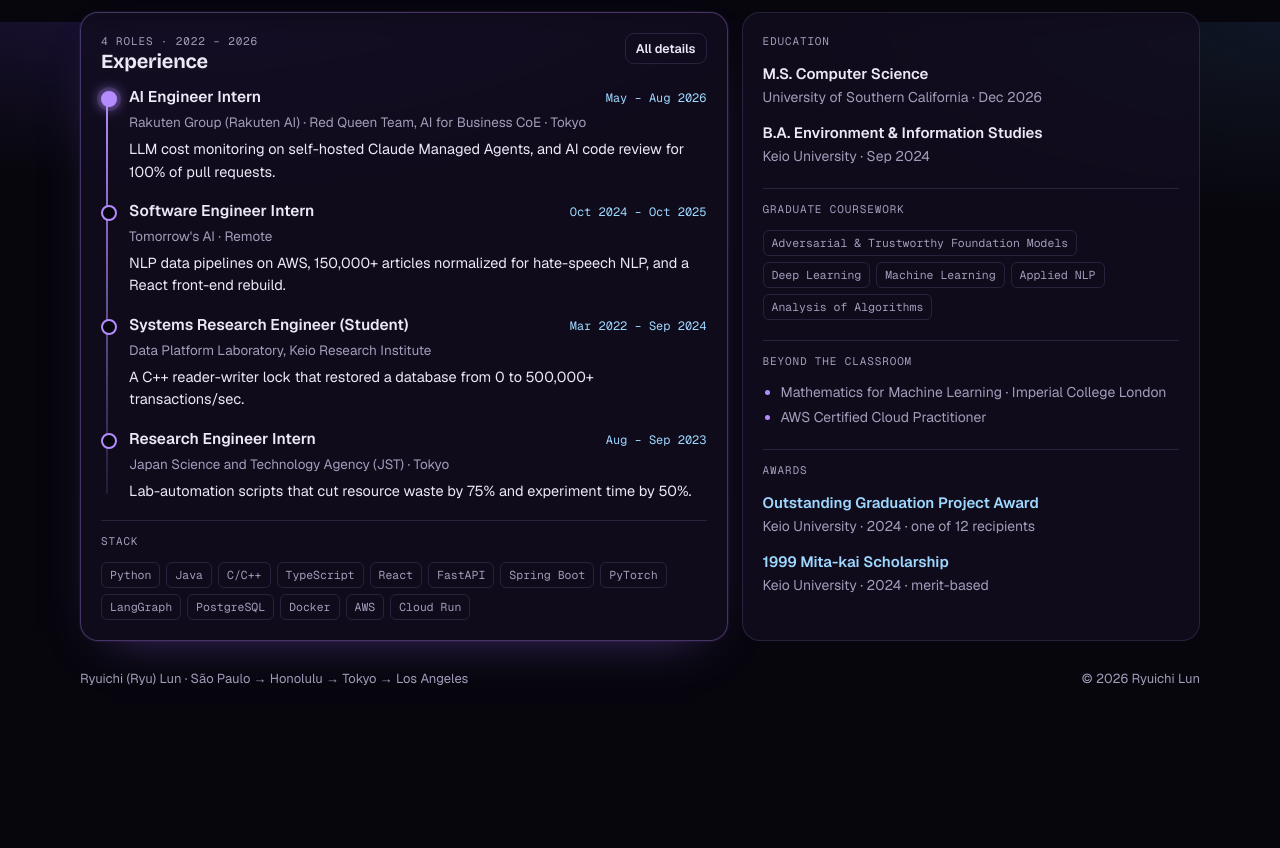
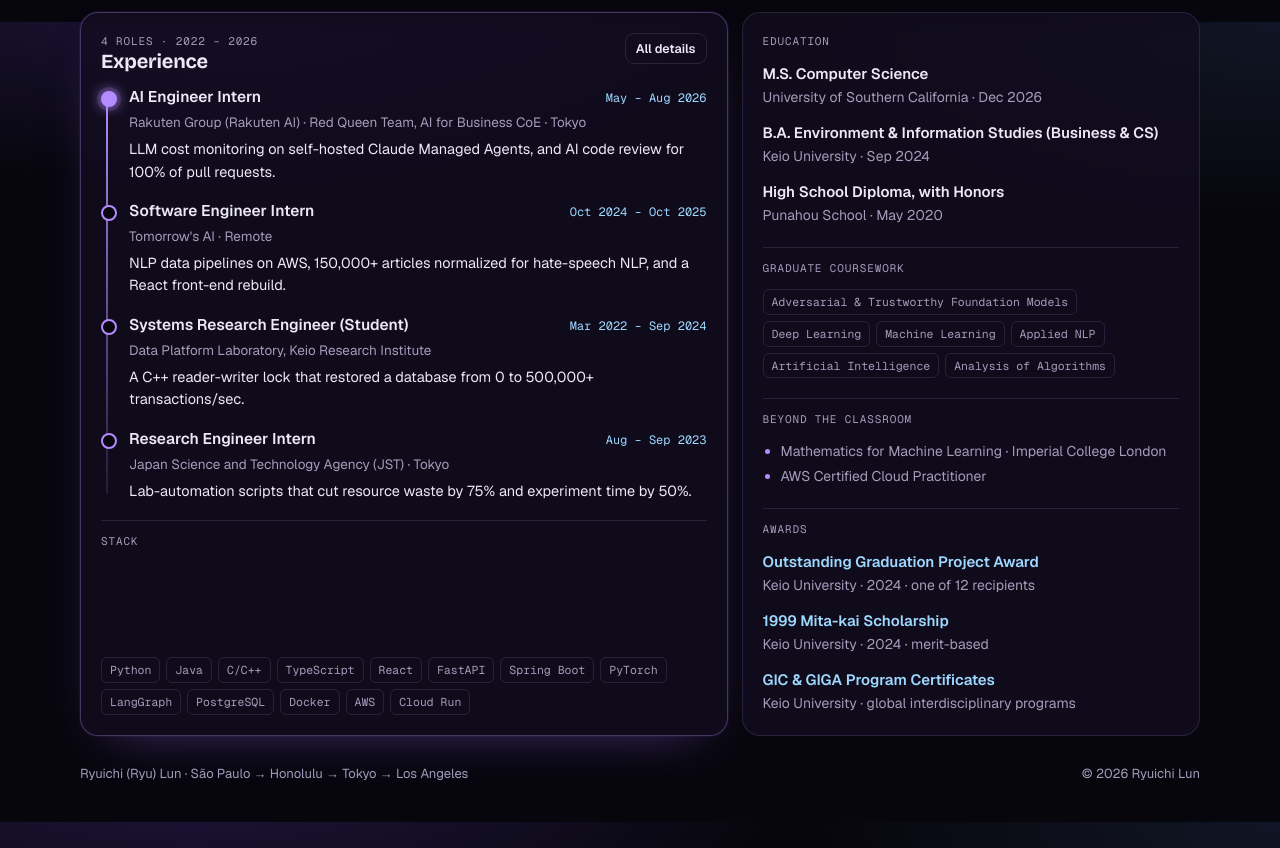
Before and after one commit to Ryuichi-Yamafuji-Lun/Portfolio, a React (Create React App) app: page / in a window 1280 px wide. Shown: the part 1578-2426 px from the top of the page. Before the commit the page ends 2331 px from the top, so only its background shows below. Built offline with nearby package versions, Linux system fonts and the light colour scheme.

Commit message:
Education: add Punahou, Keio Business & CS focus, AI coursework, GIC/GIGA certificates
Co-Authored-By: Claude Opus 5.5 <noreply@anthropic.com>

```diff
--- a/src/data/faq.js
+++ b/src/data/faq.js
@@ -53,20 +53,20 @@ export const faq = [
     a: "Python, Java, C/C++ and TypeScript; React, FastAPI and Spring Boot; PyTorch and LangGraph; PostgreSQL, Docker, AWS and Google Cloud Run.",
     tiles: ["experience"] },
   { q: ["education", "where did he study", "school", "what school", "what school did he go to", "college", "degree", "usc", "keio", "university", "masters"],
-    a: "M.S. in Computer Science at the University of Southern California, finishing December 2026. B.A. from Keio University in 2024.",
+    a: "M.S. in Computer Science at the University of Southern California, finishing December 2026. B.A. from Keio University in 2024, concentrating in business and computer science. High school diploma with honors from Punahou School in Honolulu (2020).",
     tiles: ["education"] },
   { q: ["work experience", "previous jobs", "tomorrows ai", "jst", "where has he worked", "experience"],
     a: "Rakuten (AI Engineer Intern, 2026), Tomorrow's AI (Software Engineer Intern, 2024 to 2025), Keio's Data Platform Laboratory (systems research, 2022 to 2024), and the Japan Science and Technology Agency (Research Engineer Intern, 2023).",
     tiles: ["rakuten", "experience"] },
   { q: ["coursework", "courses", "what classes did he take", "classes", "relevant coursework", "graduate courses"],
-    a: "At USC his graduate coursework includes Adversarial & Trustworthy Foundation Models, Deep Learning, Machine Learning, Applied NLP, and Analysis of Algorithms. Outside class he completed Imperial College's Mathematics for Machine Learning and earned AWS Certified Cloud Practitioner.",
+    a: "At USC his graduate coursework includes Adversarial & Trustworthy Foundation Models, Deep Learning, Machine Learning, Applied NLP, Artificial Intelligence, and Analysis of Algorithms. Outside class he completed Imperial College's Mathematics for Machine Learning and earned AWS Certified Cloud Practitioner.",
     tiles: ["education"] },
   { q: ["awards", "honors", "scholarship", "certifications", "aws certified"],
-    a: "Keio's Outstanding Graduation Project Award (2024, one of 12 recipients) and the 1999 Mita-kai Scholarship. Certifications: AWS Certified Cloud Practitioner and Imperial College's Mathematics for Machine Learning." },
+    a: "Keio's Outstanding Graduation Project Award (2024, one of 12 recipients) the 1999 Mita-kai Scholarship, and Keio's GIC and GIGA program certificates. Certifications: AWS Certified Cloud Practitioner and Imperial College's Mathematics for Machine Learning." },
   { q: ["volunteering", "volunteer work", "community service", "honolulu marathon"],
     a: "He volunteered with the Honolulu Marathon Association, doing first aid and triage for injured runners and translating between Japanese-speaking patients and doctors." },
   { q: ["high school", "punahou", "where did he go to high school"],
-    a: "Punahou School in Honolulu, where he graduated with honors in 2020, played varsity tennis, and took part in the MIT LaunchX entrepreneurship program." },
+    a: "Punahou School in Honolulu, where he graduated with honors in 2020, made the Dean's List 8 times, played varsity tennis, and took part in the MIT LaunchX entrepreneurship program." },
   { q: ["tennis", "does he play tennis", "did he play sports", "athletics", "varsity", "state ranking"],
     a: "Ryu played varsity tennis at Punahou and was ranked as high as No. 7 in the state of Hawaii. He also captained the junior varsity team." },
   { q: ["business background", "business experience", "consulting", "esg", "world co", "non technical"],
--- a/src/data/profile.js
+++ b/src/data/profile.js
@@ -30,7 +30,8 @@ export const stats = [
 
 export const education = [
   { degree: "M.S. Computer Science", where: "University of Southern California · Dec 2026" },
-  { degree: "B.A. Environment & Information Studies", where: "Keio University · Sep 2024" },
+  { degree: "B.A. Environment & Information Studies (Business & CS)", where: "Keio University · Sep 2024" },
+  { degree: "High School Diploma, with Honors", where: "Punahou School · May 2020" },
 ];
 
 // Graduate courses that go beyond a standard CS core.
@@ -39,6 +40,7 @@ export const coursework = [
   "Deep Learning",
   "Machine Learning",
   "Applied NLP",
+  "Artificial Intelligence",
   "Analysis of Algorithms",
 ];
 
@@ -51,6 +53,7 @@ export const beyond = [
 export const awards = [
   { name: "Outstanding Graduation Project Award", detail: "Keio University · 2024 · one of 12 recipients" },
   { name: "1999 Mita-kai Scholarship", detail: "Keio University · 2024 · merit-based" },
+  { name: "GIC & GIGA Program Certificates", detail: "Keio University · global interdisciplinary programs" },
 ];
 
 export const stack = [
```
